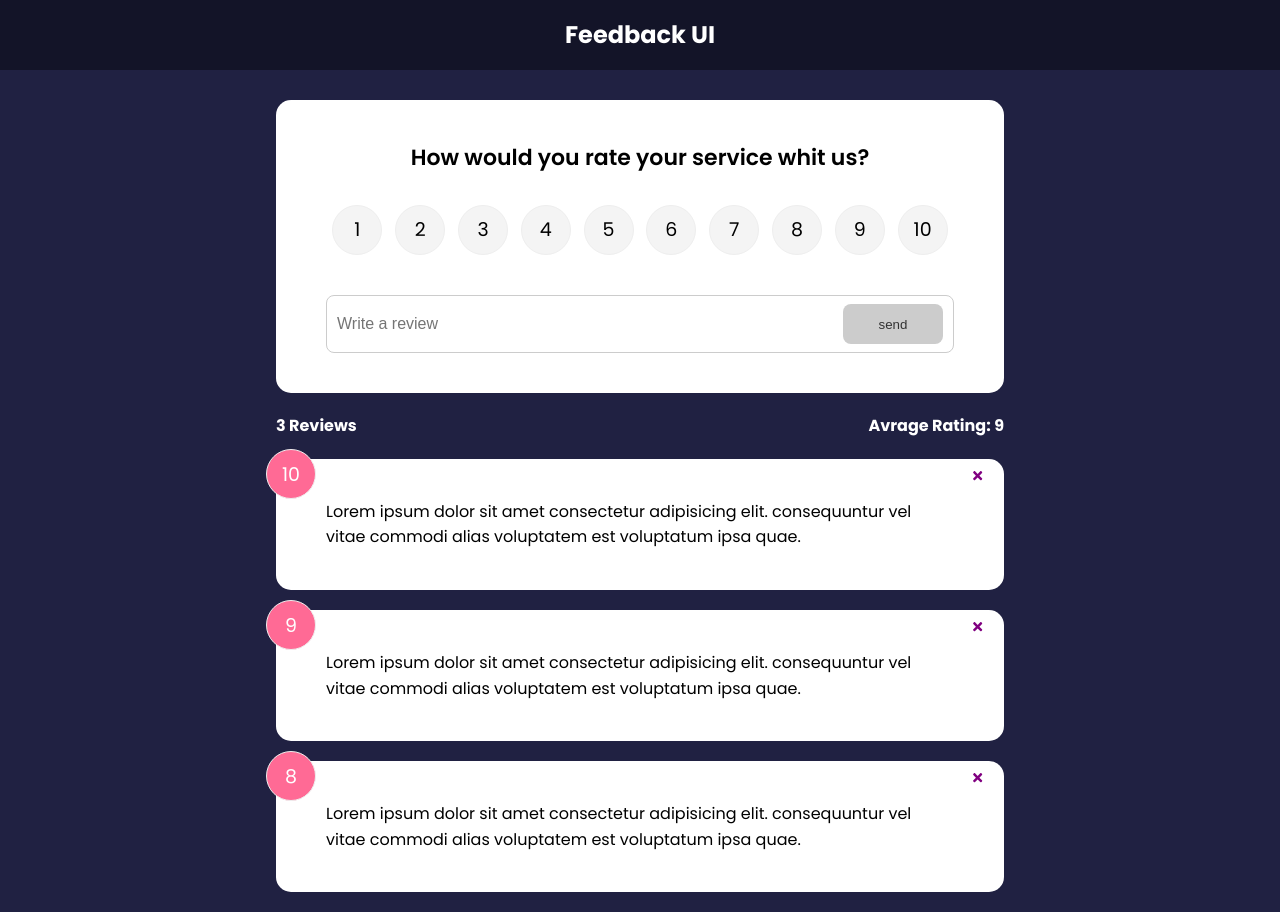
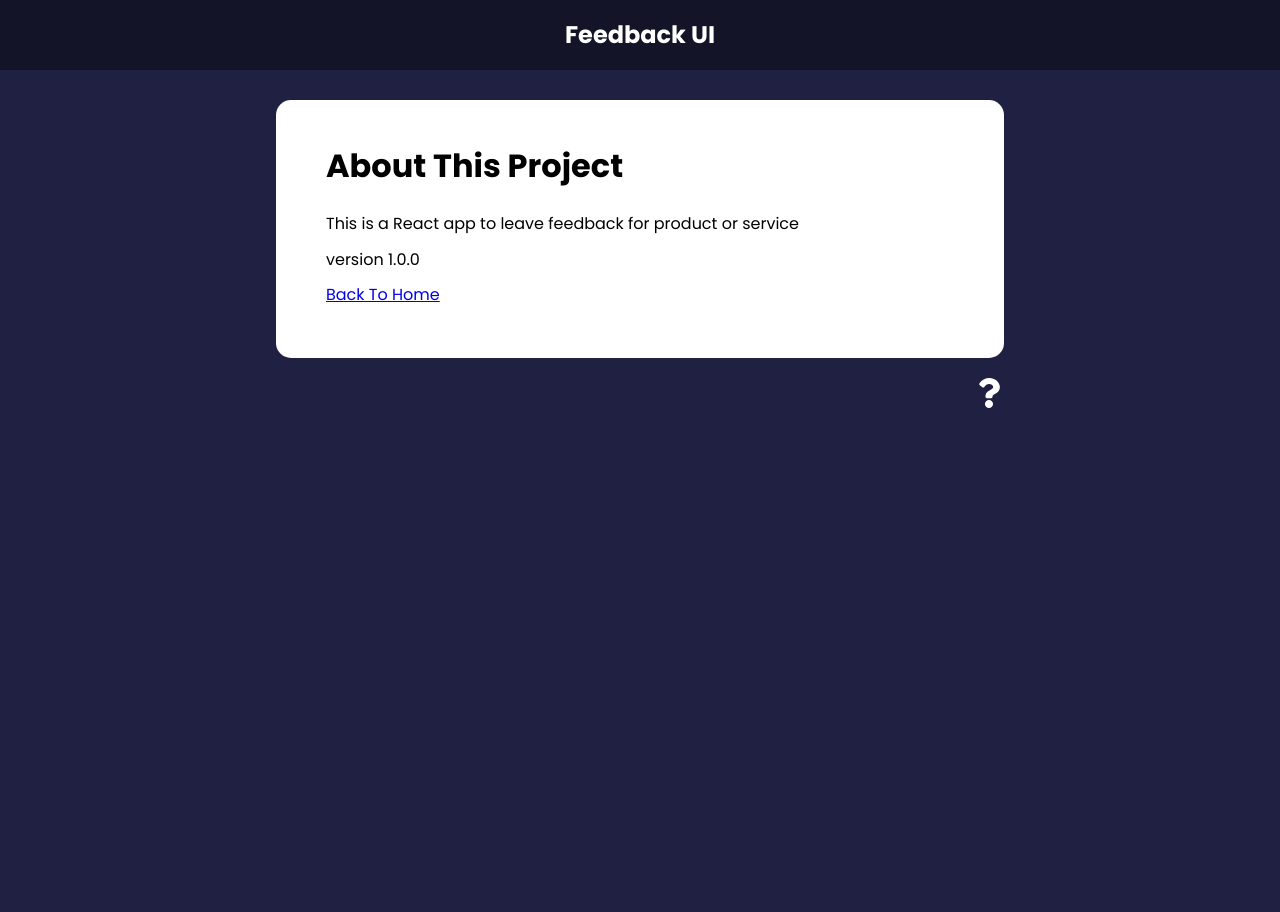
Before and after one commit to iel-mach/feedback, a React (Create React App) app: page /about in a window 1280 px wide. After the commit the page ends 800 px from the top, so only its background shows below. Built offline with nearby package versions, Linux system fonts and the light colour scheme.

Commit message:
add about page and links

```diff
--- a/package.json
+++ b/package.json
@@ -10,6 +10,7 @@
     "react": "^18.2.0",
     "react-dom": "^18.2.0",
     "react-icons": "^4.10.1",
+    "react-router-dom": "^6.14.0",
     "react-scripts": "5.0.1",
     "web-vitals": "^2.1.4"
   },
--- a/src/App.js
+++ b/src/App.js
@@ -1,3 +1,5 @@
+import { BrowserRouter as Router, Route, Routes } from "react-router-dom";
+import AboutPage from "./pages/AboutPage";
 import { v4 as uuidv4 } from "uuid";
 import React from "react";
 import Header from "./components/Header";
@@ -6,6 +8,7 @@
 import { useState } from "react";
 import FeedbackData from "./data/FeedbackData";
 import FeedbackForm from "./components/FeedbackForm";
+import AboutIconLink from "./components/AboutIconLink";
 
 const App = () => {
   const [feedback, setFeedback] = useState(FeedbackData);
@@ -20,14 +23,29 @@
     setFeedback([newFeedback, ...feedback]);
   };
   return (
-    <>
+    <Router>
       <Header />
       <div className="container">
-        <FeedbackForm handlAdd={addFeedback} />
-        <FeedbackStats feedback={feedback} />
-        <FeedbackList feedback={feedback} handlDelete={deleteFeedback} />
+        <Routes>
+          <Route
+            exact
+            path="/"
+            element={
+              <>
+                <FeedbackForm handlAdd={addFeedback} />
+                <FeedbackStats feedback={feedback} />
+                <FeedbackList
+                  feedback={feedback}
+                  handlDelete={deleteFeedback}
+                />
+              </>
+            }
+          />
+          <Route path="/about" element={<AboutPage />} />
+        </Routes>
+        <AboutIconLink />
       </div>
-    </>
+    </Router>
   );
 };
 
--- /dev/null
+++ b/src/components/AboutIconLink.jsx
@@ -0,0 +1,14 @@
+import { FaQuestion } from "react-icons/fa"
+import { Link } from "react-router-dom"
+
+function AboutIconLink() {
+  return (
+    <div className="about-link">
+        <Link to="/about">
+      <FaQuestion size={30}/>
+      </Link>
+    </div>
+  )
+}
+
+export default AboutIconLink
--- /dev/null
+++ b/src/pages/AboutPage.jsx
@@ -0,0 +1,19 @@
+import { Link } from "react-router-dom";
+import Card from "../shared/Card";
+
+function AboutPage() {
+  return (
+    <Card>
+      <div className="about">
+        <h1>About This Project</h1>
+        <p>This is a React app to leave feedback for product or service</p>
+        <p>version 1.0.0</p>
+        <p>
+          <Link to="/">Back To Home</Link>
+        </p>
+      </div>
+    </Card>
+  );
+}
+
+export default AboutPage;
```
Also changed, not shown: 1 other file (tests, documents, lock files or other folders).
